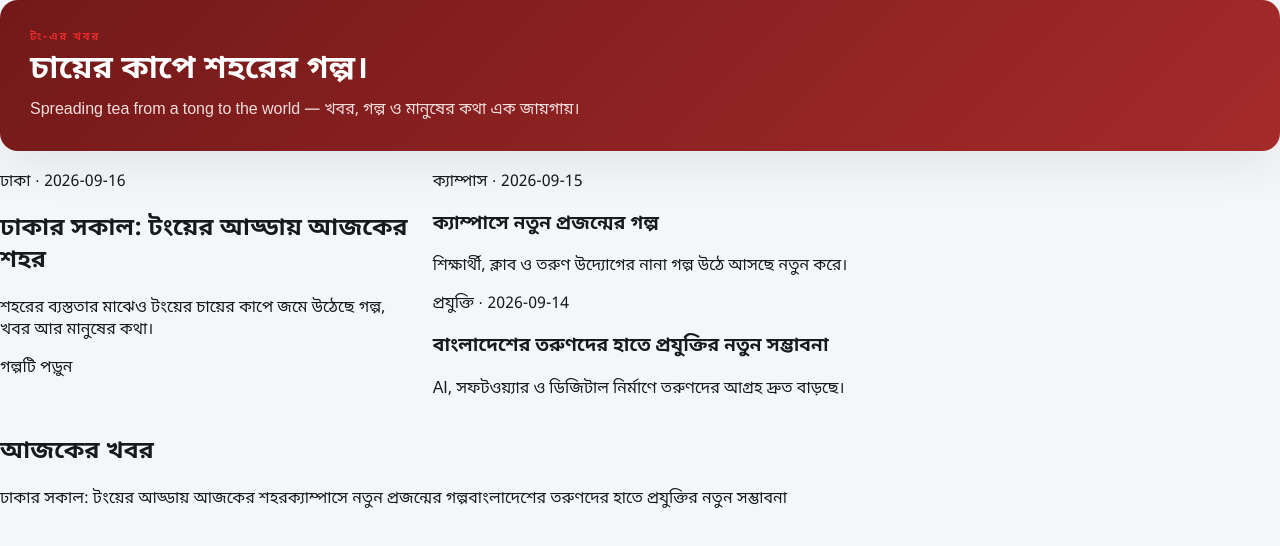
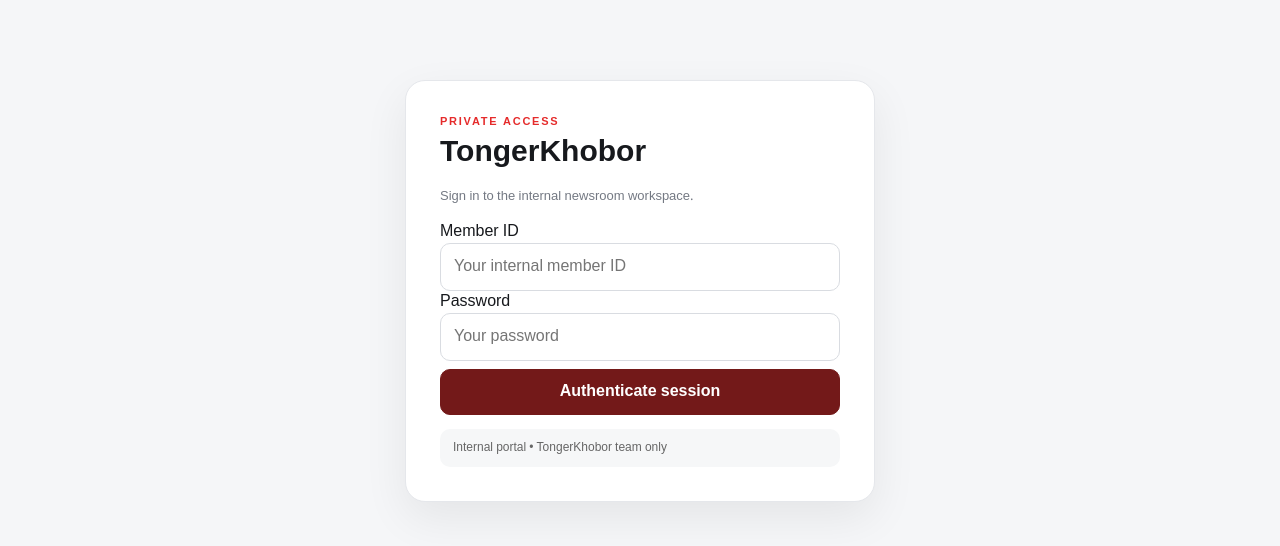
Before and after one commit to Fahim-hash/tong_v2, a Next.js app: page / in a window 1280 px wide. Shown: the top 546 px of the page. Built offline with nearby package versions, Linux system fonts and the light colour scheme.

Commit message:
refactor: replace public homepage with internal dashboard

```diff
--- a/app/page.tsx
+++ b/app/page.tsx
@@ -1,3 +1,15 @@
+'use client';
+import { useEffect, useState } from 'react';
 import Link from 'next/link';
-import {articles} from './lib/data';
-export default function Home(){const [lead,...rest]=articles;return <div className="wrap"><section className="hero"><div className="eyebrow">টং-এর খবর</div><h1>চায়ের কাপে শহরের গল্প।</h1><p>Spreading tea from a tong to the world — খবর, গল্প ও মানুষের কথা এক জায়গায়।</p></section><section className="grid"><article className="card"><Link className="story" href={`/articles/${lead.slug}`}><div className="meta">{lead.category} · {lead.publishedAt}</div><h2>{lead.title}</h2><p>{lead.excerpt}</p><span className="button">গল্পটি পড়ুন</span></Link></article><div>{rest.map(a=><article className="card" key={a.slug}><Link className="story" href={`/articles/${a.slug}`}><div className="meta">{a.category} · {a.publishedAt}</div><h3>{a.title}</h3><p>{a.excerpt}</p></Link></article>)}</div></section><section className="section"><h2>আজকের খবর</h2><div className="chips">{articles.map(a=><Link className="chip" key={a.slug} href={`/articles/${a.slug}`}>{a.title}</Link>)}</div></section></div>}
+import { BarChart3, FilePlus2, Users, Settings, LogOut, Newspaper } from 'lucide-react';
+
+type Session={id:string;name:string};
+export default function Home(){
+ const [session,setSession]=useState<Session|null>(null);
+ useEffect(()=>{try{const raw=localStorage.getItem('tk_user_session');if(raw)setSession(JSON.parse(raw))}catch{}} ,[]);
+ if(!session)return <Login />;
+ return <div className="shell"><Sidebar/><main className="content"><div className="topbar"><div><div className="eyebrow">Internal Portal</div><h1 className="title">Dashboard</h1></div><div className="user"><span>{session.name}<br/><small>{session.id}</small></span><div className="avatar">{session.name.slice(0,1)}</div></div></div><section className="hero"><div className="eyebrow" style={{color:'#ffb2b2'}}>TongerKhobor</div><h1>Welcome back, {session.name} ☕</h1><p>Your internal newsroom workspace for drafting, designing and preparing publications.</p><div className="actions"><Link className="btn primary" href="/newscard"><FilePlus2 size={17}/> Create news card</Link><Link className="btn" href="/profile">Edit profile</Link></div></section><div className="grid"><Stat icon={<Newspaper/>} title="News cards" value="—"/><Stat icon={<BarChart3/>} title="Your activity" value="—"/><Stat icon={<Users/>} title="Team" value="—"/></div><section className="panel" style={{marginTop:18}}><h3>Quick workspace</h3><p className="muted">Use the News Card Studio to prepare Bengali or English social cards. The workspace keeps the original TongerKhobor categories and black/white variants while giving the portal a cleaner, faster interface.</p><div className="actions"><Link className="btn primary" href="/newscard">Open News Card Studio</Link><Link className="btn" href="/team">View team</Link><Link className="btn" href="/admin">Admin</Link></div></section></main></div>
+}
+function Stat({icon,title,value}:{icon:React.ReactNode;title:string;value:string}){return <div className="panel"><div style={{color:'#731919'}}>{icon}</div><div className="muted">{title}</div><div className="stat">{value}</div></div>}
+function Sidebar(){return <aside className="sidebar"><div className="brand">টং-এর খবর<small>INTERNAL WORKSPACE</small></div><nav className="nav"><Link className="active" href="/">Dashboard</Link><Link href="/newscard">News Card Studio</Link><Link href="/profile">Profile</Link><Link href="/team">Team</Link><Link href="/admin">Admin</Link></nav><button className="btn" style={{position:'absolute',bottom:24,left:16,right:16}} onClick={()=>{localStorage.removeItem('tk_user_session');location.href='/'}}><LogOut size={16}/> Logout</button></aside>}
+function Login(){return <div className="form"><div className="eyebrow">Private access</div><h1>TongerKhobor</h1><p className="muted">Sign in to the internal newsroom workspace.</p><label className="field">Member ID<input id="id" className="input" placeholder="Your internal member ID"/></label><label className="field">Password<input id="password" className="input" type="password" placeholder="Your password"/></label><button className="btn primary" style={{width:'100%',marginTop:8}} onClick={()=>{const id=(document.getElementById('id') as HTMLInputElement).value.trim();const name=id||'Member';if(!id)return;localStorage.setItem('tk_user_session',JSON.stringify({id,name}));location.reload()}}>Authenticate session</button><div className="notice">Internal portal • TongerKhobor team only</div></div>}
```
